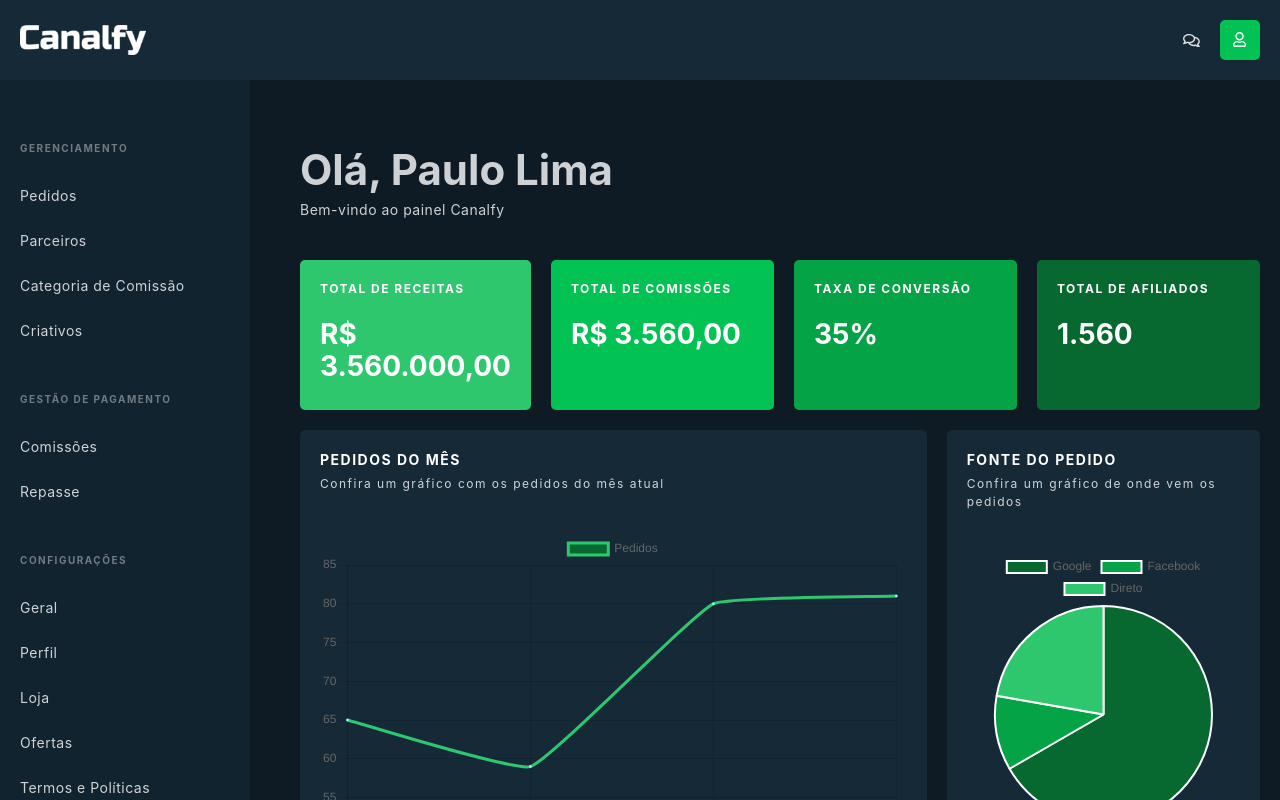
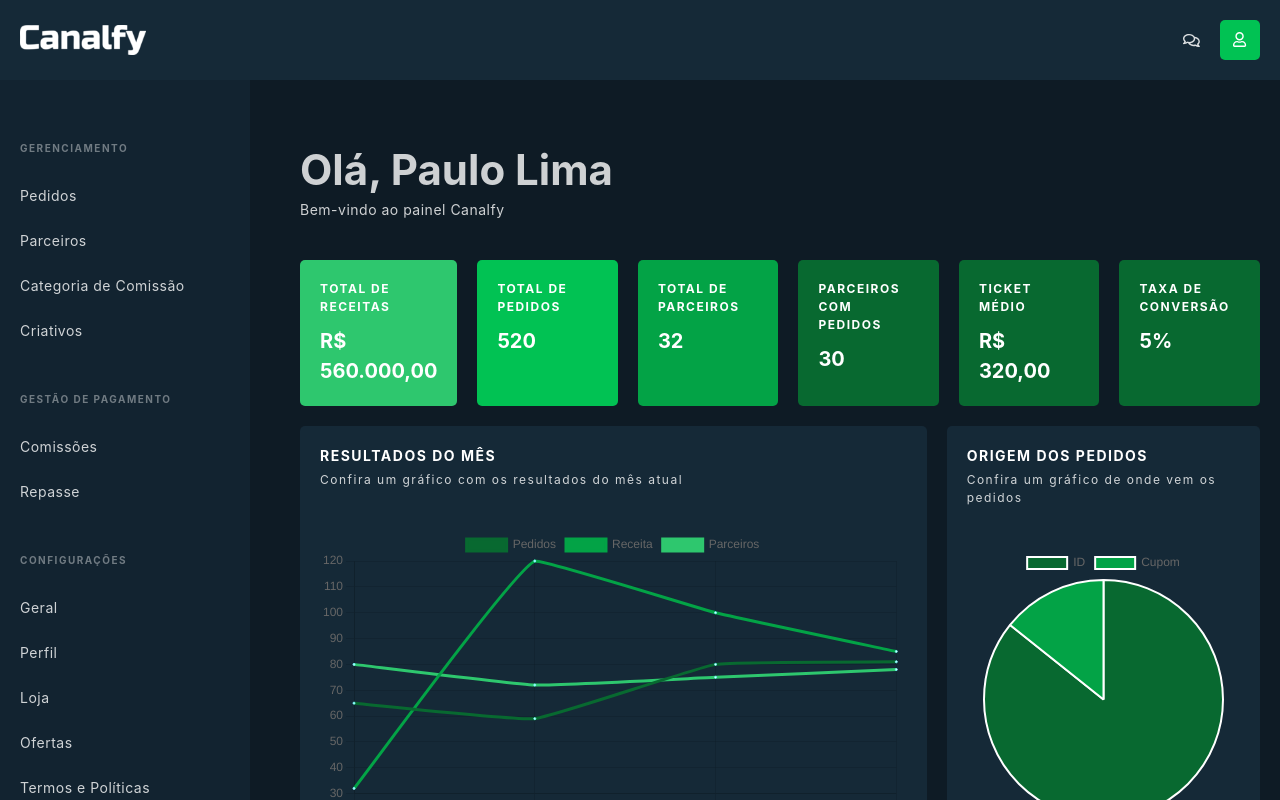
Before and after one commit to canalfy/canalfy-dashboard-lojista, a Next.js app: page / in a window 1280 px wide. Built offline with nearby package versions, Linux system fonts and the light colour scheme.

Commit message:
Alterações na home

```diff
--- a/pages/index.jsx
+++ b/pages/index.jsx
@@ -11,6 +11,48 @@ const pedidosChart = {
         fill: false,
         lineTension: 0.1,
         backgroundColor: '#086930',
+        borderColor: '#086930',
+        borderCapStyle: 'butt',
+        borderDash: [],
+        borderDashOffset: 0.0,
+        borderJoinStyle: 'miter',
+        pointBorderColor: '#6bfafa',
+        pointBackgroundColor: '#fff',
+        pointBorderWidth: 1,
+        pointHoverRadius: 5,
+        pointHoverBackgroundColor: '#03A346',
+        pointHoverBorderColor: '#01C253',
+        pointHoverBorderWidth: 2,
+        pointRadius: 1,
+        pointHitRadius: 10,
+        data: [65, 59, 80, 81]
+      },
+      {
+        label: 'Receita',
+        fill: false,
+        lineTension: 0.1,
+        backgroundColor: '#03A346',
+        borderColor: '#03A346',
+        borderCapStyle: 'butt',
+        borderDash: [],
+        borderDashOffset: 0.0,
+        borderJoinStyle: 'miter',
+        pointBorderColor: '#6bfafa',
+        pointBackgroundColor: '#fff',
+        pointBorderWidth: 1,
+        pointHoverRadius: 5,
+        pointHoverBackgroundColor: '#03A346',
+        pointHoverBorderColor: '#01C253',
+        pointHoverBorderWidth: 2,
+        pointRadius: 1,
+        pointHitRadius: 10,
+        data: [32, 120, 100, 85]
+      },
+      {
+        label: 'Parceiros',
+        fill: false,
+        lineTension: 0.1,
+        backgroundColor: '#2EC76E',
         borderColor: '#2EC76E',
         borderCapStyle: 'butt',
         borderDash: [],
@@ -25,28 +67,25 @@ const pedidosChart = {
         pointHoverBorderWidth: 2,
         pointRadius: 1,
         pointHitRadius: 10,
-        data: [65, 59, 80, 81]
+        data: [80, 72, 75, 78]
       }
     ]
 };
 
 const fonteChart = {
 	labels: [
-		'Google',
-		'Facebook',
-		'Direto'
+		'ID',
+		'Cupom',
 	],
 	datasets: [{
-		data: [300, 50, 100],
+		data: [300, 50],
 		backgroundColor: [
 		'#086930',
 		'#03A346',
-		'#2EC76E'
 		],
 		hoverBackgroundColor: [
 		'#086930',
 		'#03A346',
-		'#2EC76E'
 		]
 	}]
 };
@@ -63,27 +102,35 @@ function HomePage() {
                 <OverviewArea>
                     <div className="boxOne">
                         <span className="title">Total de Receitas</span>
-                        <span className="value">R$ 3.560.000,00</span>
+                        <span className="value">R$ 560.000,00</span>
                     </div>
                     <div className="boxTwo">
-                        <span className="title">Total de Comissões</span>
-                        <span className="value">R$ 3.560,00</span>
+                        <span className="title">Total de Pedidos</span>
+                        <span className="value">520</span>
                     </div>
                     <div className="boxThree">
-                        <span className="title">Taxa de Conversão</span>
-                        <span className="value">35%</span>
+                        <span className="title">Total de Parceiros</span>
+                        <span className="value">32</span>
                     </div>
                     <div className="boxFour">
-                        <span className="title">Total de Afiliados</span>
-                        <span className="value">1.560</span>
+                        <span className="title">Parceiros com Pedidos</span>
+                        <span className="value">30</span>
+                    </div>
+                    <div className="boxFive">
+                        <span className="title">Ticket Médio</span>
+                        <span className="value">R$ 320,00</span>
+                    </div>
+                    <div className="boxSix">
+                        <span className="title">Taxa de Conversão</span>
+                        <span className="value">5%</span>
                     </div>
                 </OverviewArea>
 
                 <DoubleBox>
                     <div className="boxOne">
                         <div className="titleBox">
-                            <span className="title">Pedidos do mês</span>
-                            <span className="description">Confira um gráfico com os pedidos do mês atual</span>
+                            <span className="title">Resultados do mês</span>
+                            <span className="description">Confira um gráfico com os resultados do mês atual</span>
                         </div>
 
                         <div className="chartBox">
@@ -97,7 +144,7 @@ function HomePage() {
 
                     <div className="boxTwo">
                         <div className="titleBox">
-                            <span className="title">Fonte do Pedido</span>
+                            <span className="title">Origem dos Pedidos</span>
                             <span className="description">Confira um gráfico de onde vem os pedidos</span>
                         </div>
 
--- a/public/nprogress.css
+++ b/public/nprogress.css
@@ -4,7 +4,7 @@
   }
 
   #nprogress .bar {
-    background: #152937;
+    background: #01C253;
 
     position: fixed;
     z-index: 1031;
@@ -22,7 +22,7 @@
     right: 0px;
     width: 100px;
     height: 100%;
-    box-shadow: 0 0 10px #152937, 0 0 5px #152937;
+    box-shadow: 0 0 10px #01C253, 0 0 5px #01C253;
     opacity: 1;
 
     -webkit-transform: rotate(3deg) translate(0px, -4px);
@@ -45,8 +45,8 @@
     box-sizing: border-box;
 
     border: solid 2px transparent;
-    border-top-color: #152937;
-    border-left-color: #152937;
+    border-top-color: #01C253;
+    border-left-color: #01C253;
     border-radius: 50%;
 
     -webkit-animation: nprogress-spinner 400ms linear infinite;
--- a/src/styles/style.js
+++ b/src/styles/style.js
@@ -21,12 +21,12 @@ export const TitleArea = styled.div`
 
 export const OverviewArea = styled.div`
     display: grid;
-    grid-template-columns: repeat(4, 1fr);
+    grid-template-columns: repeat(6, 1fr);
     gap: 20px;
     justify-content: center;
     align-items: center;
     width: 100%;
-    height: 150px;
+    height: auto;
     margin-bottom: 20px;
 
     .boxOne {
@@ -39,7 +39,7 @@ export const OverviewArea = styled.div`
 
         .title {
             display: block;
-            margin-bottom: 20px;
+            margin-bottom: 10px;
 
             color: rgba(255, 255, 255, 1);
             font-size: 1.2rem;
@@ -53,8 +53,8 @@ export const OverviewArea = styled.div`
             display: block;
 
             color: rgba(255, 255, 255, 1);
-            font-size: 2.8rem;
-            line-height: 3.2rem;
+            font-size: 2rem;
+            line-height: 3rem;
             font-weight: 700;
             text-transform: uppercase;
         }
@@ -70,7 +70,7 @@ export const OverviewArea = styled.div`
 
         .title {
             display: block;
-            margin-bottom: 20px;
+            margin-bottom: 10px;
 
             color: rgba(255, 255, 255, 1);
             font-size: 1.2rem;
@@ -84,8 +84,8 @@ export const OverviewArea = styled.div`
             display: block;
 
             color: rgba(255, 255, 255, 1);
-            font-size: 2.8rem;
-            line-height: 3.2rem;
+            font-size: 2rem;
+            line-height: 3rem;
             font-weight: 700;
             text-transform: uppercase;
         }
@@ -101,7 +101,7 @@ export const OverviewArea = styled.div`
 
         .title {
             display: block;
-            margin-bottom: 20px;
+            margin-bottom: 10px;
 
             color: rgba(255, 255, 255, 1);
             font-size: 1.2rem;
@@ -115,8 +115,8 @@ export const OverviewArea = styled.div`
             display: block;
 
             color: rgba(255, 255, 255, 1);
-            font-size: 2.8rem;
-            line-height: 3.2rem;
+            font-size: 2rem;
+            line-height: 3rem;
             font-weight: 700;
             text-transform: uppercase;
         }
@@ -132,7 +132,7 @@ export const OverviewArea = styled.div`
 
         .title {
             display: block;
-            margin-bottom: 20px;
+            margin-bottom: 10px;
 
             color: rgba(255, 255, 255, 1);
             font-size: 1.2rem;
@@ -146,8 +146,70 @@ export const OverviewArea = styled.div`
             display: block;
 
             color: rgba(255, 255, 255, 1);
-            font-size: 2.8rem;
-            line-height: 3.2rem;
+            font-size: 2rem;
+            line-height: 3rem;
+            font-weight: 700;
+            text-transform: uppercase;
+        }
+    }
+
+    .boxFive {
+        width: 100%;
+        height: 100%;
+        padding: 20px;
+
+        background: #086930;
+        border-radius: 5px;
+
+        .title {
+            display: block;
+            margin-bottom: 10px;
+
+            color: rgba(255, 255, 255, 1);
+            font-size: 1.2rem;
+            line-height: 1.8rem;
+            font-weight: 700;
+            letter-spacing: .15rem;
+            text-transform: uppercase;
+        }
+
+        .value {
+            display: block;
+
+            color: rgba(255, 255, 255, 1);
+            font-size: 2rem;
+            line-height: 3rem;
+            font-weight: 700;
+            text-transform: uppercase;
+        }
+    }
+
+    .boxSix {
+        width: 100%;
+        height: 100%;
+        padding: 20px;
+
+        background: #086930;
+        border-radius: 5px;
+
+        .title {
+            display: block;
+            margin-bottom: 10px;
+
+            color: rgba(255, 255, 255, 1);
+            font-size: 1.2rem;
+            line-height: 1.8rem;
+            font-weight: 700;
+            letter-spacing: .15rem;
+            text-transform: uppercase;
+        }
+
+        .value {
+            display: block;
+
+            color: rgba(255, 255, 255, 1);
+            font-size: 2rem;
+            line-height: 3rem;
             font-weight: 700;
             text-transform: uppercase;
         }
```
